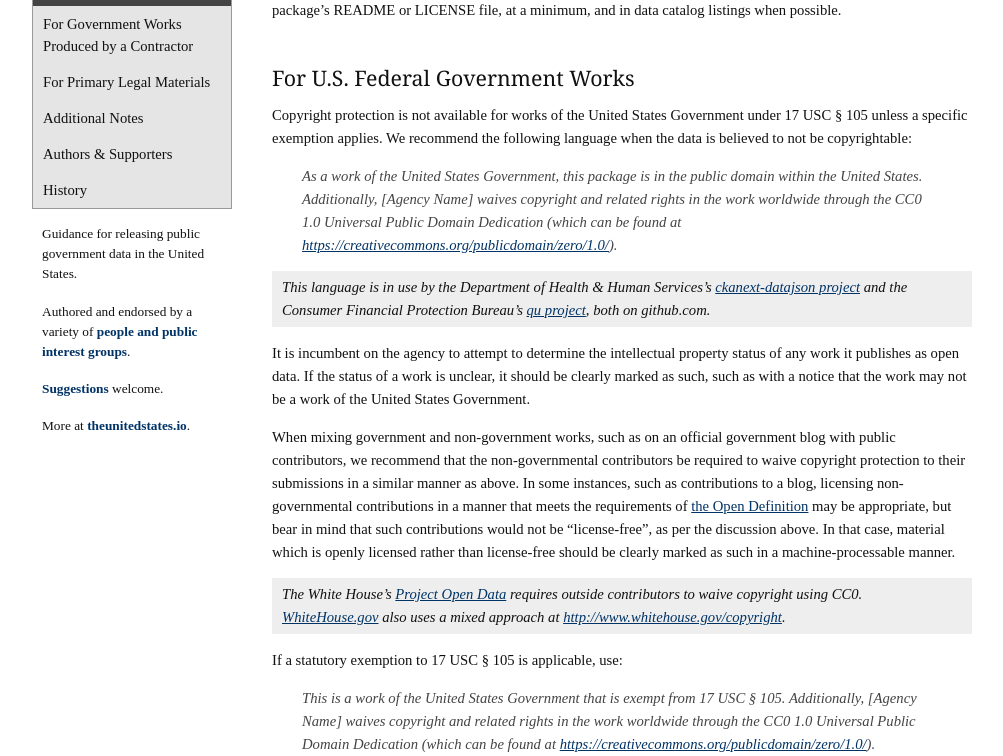
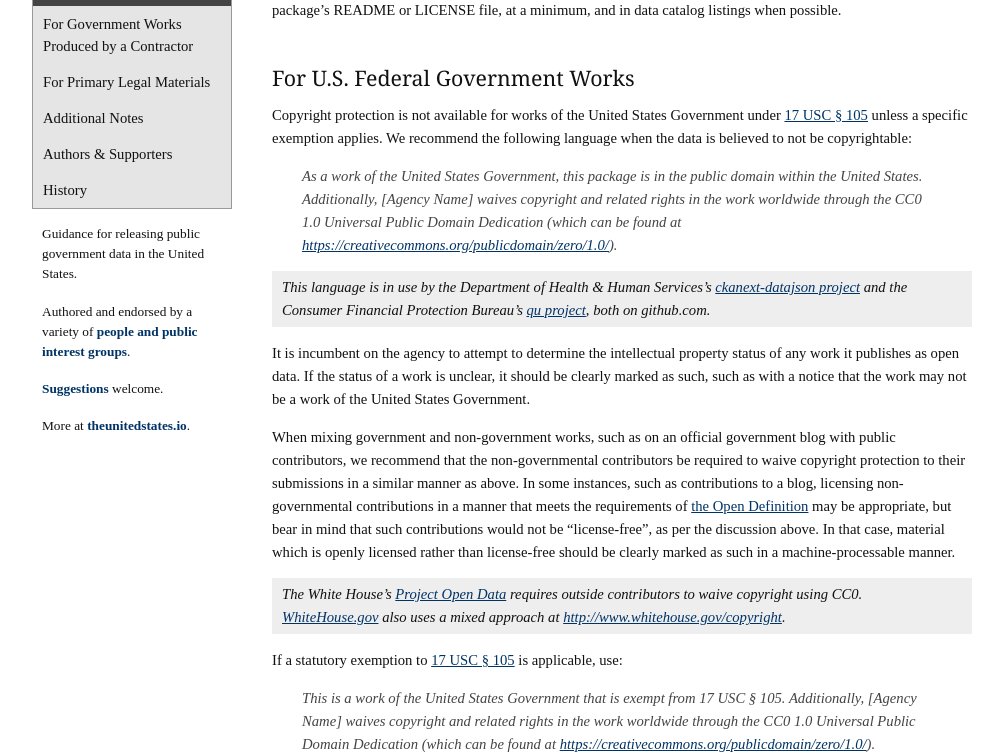
Before and after one commit to unitedstates/licensing, a Jekyll site: the page built from index.md, in a window 1280 px wide and 1400 px high, scrolled down 873 px. Shown: the part 153-909 px from the top of the window, without its empty margins (18-1021 px from the left). Built offline with Jekyll 4.4.1, drawn with Linux system fonts in a browser that asks for light colours; nearby versions of some CDN libraries; some web fonts are replaced; part of the change alters nothing that is shown.

```diff
--- a/index.md
+++ b/index.md
@@ -34,7 +34,7 @@ We provide below recommended language for five common situations. The language s
 
 #### For U.S. Federal Government Works
 
-Copyright protection is not available for works of the United States Government under 17 USC § 105 unless a specific exemption applies. We recommend the following language when the data is believed to not be copyrightable:
+Copyright protection is not available for works of the United States Government under [17 USC § 105](http://www.law.cornell.edu/uscode/text/17/105) unless a specific exemption applies. We recommend the following language when the data is believed to not be copyrightable:
 
 > As a work of the United States Government, this package is in the public domain within the United States. Additionally, [Agency Name] waives copyright and related rights in the work worldwide through the CC0 1.0 Universal Public Domain Dedication (which can be found at [https://creativecommons.org/publicdomain/zero/1.0/](https://creativecommons.org/publicdomain/zero/1.0/)).
 
@@ -48,7 +48,7 @@ When mixing government and non-government works, such as on an official governme
 The White House's [Project Open Data](http://project-open-data.github.io/) requires outside contributors to waive copyright using CC0. [WhiteHouse.gov](http://www.whitehouse.gov/) also uses a mixed approach at [http://www.whitehouse.gov/copyright](http://www.whitehouse.gov/copyright).
 {:.example}
 
-If a statutory exemption to 17 USC § 105 is applicable, use:
+If a statutory exemption to [17 USC § 105](http://www.law.cornell.edu/uscode/text/17/105) is applicable, use:
 
 > This is a work of the United States Government that is exempt from 17 USC § 105. Additionally, [Agency Name] waives copyright and related rights in the work worldwide through the CC0 1.0 Universal Public Domain Dedication (which can be found at [https://creativecommons.org/publicdomain/zero/1.0/](https://creativecommons.org/publicdomain/zero/1.0/)).
 
```
